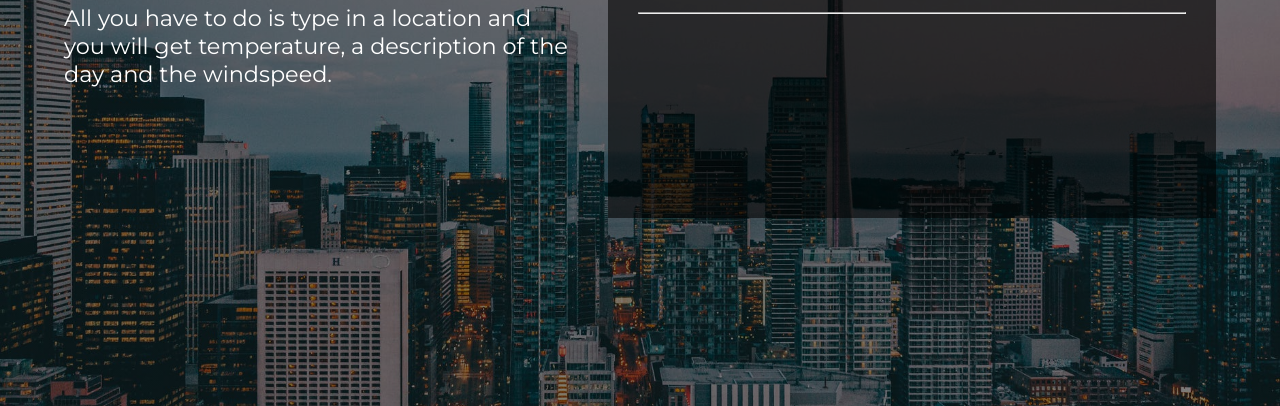
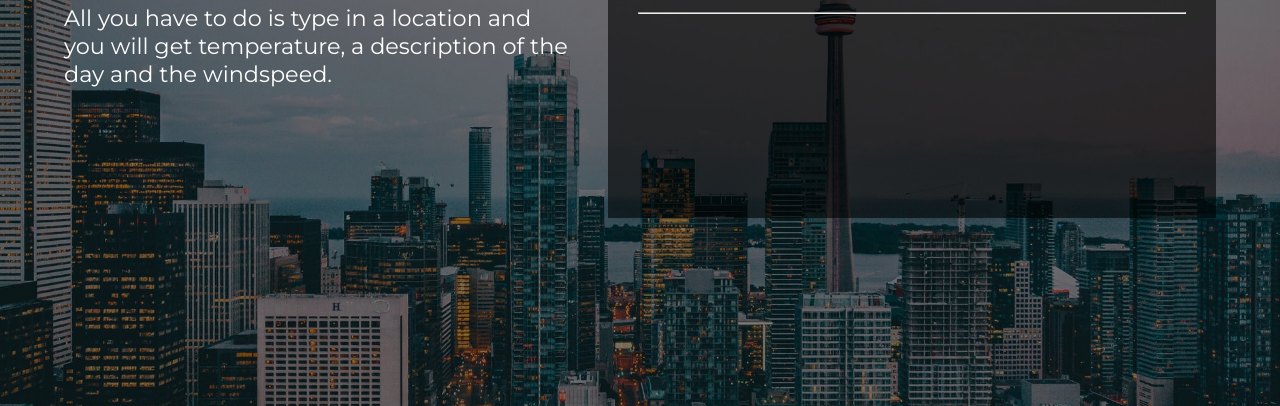
Before and after one commit to nacho185/weather-app-v2, a plain HTML site: page index.html in a window 1280 px wide. Shown: the part 221-627 px from the top of the page. Drawn offline with Linux system fonts and the light colour scheme; no server answers.

Commit message:
🖼️🖼️ changed pixels to percentage
changed pixels to percentage on header height

```diff
--- a/css/style.css
+++ b/css/style.css
@@ -75,7 +75,7 @@ body {
   background-repeat: no-repeat;
   background-size: cover;
   background-position: center;
-  height: 630px;
+  height: 90vh;
   color: #fff;
   overflow-x: hidden;
 }
```
